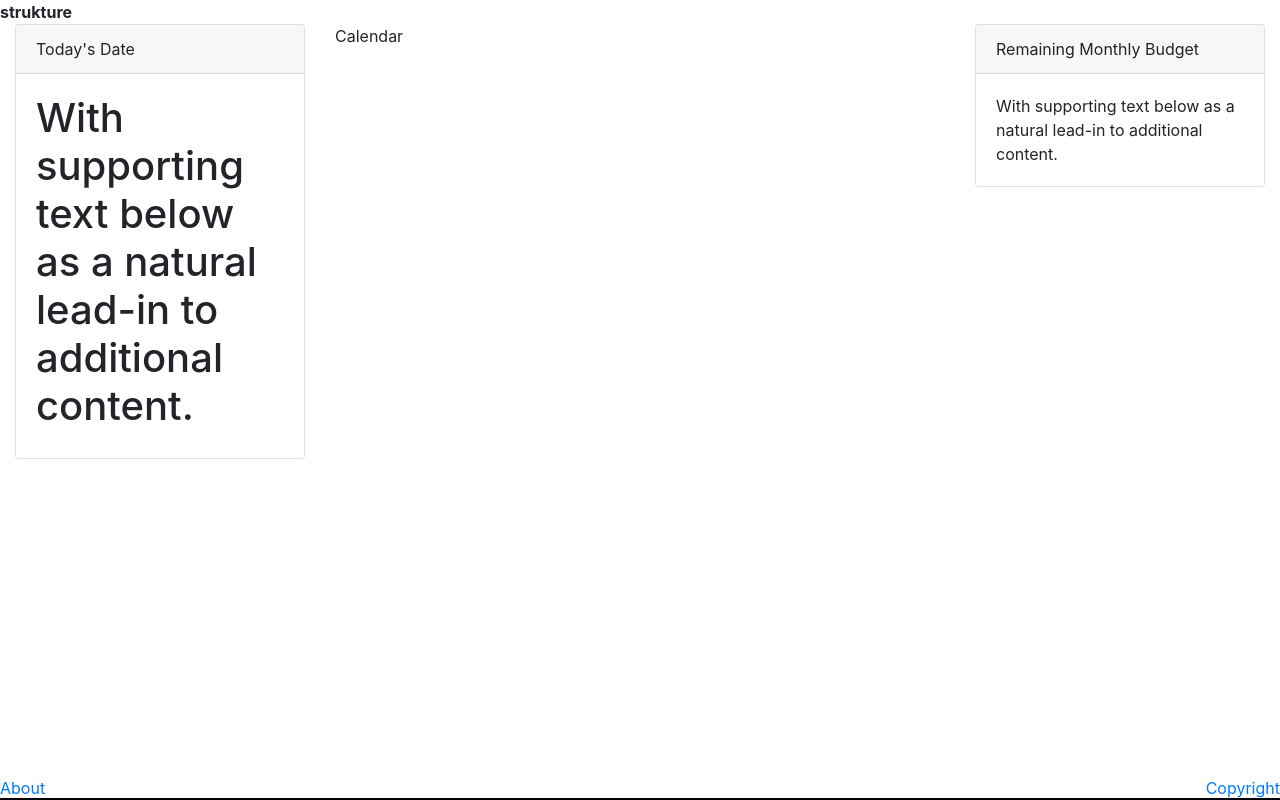
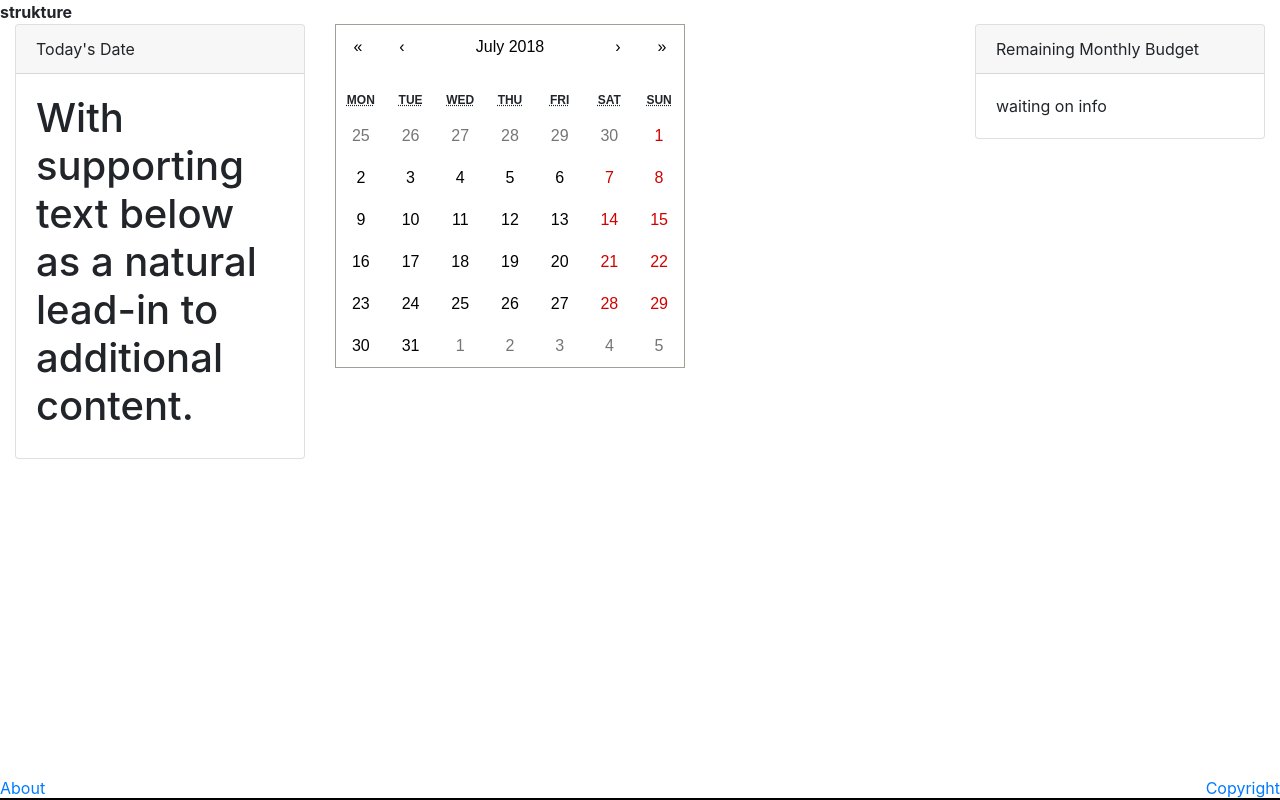
Before and after one commit to RobertOlive/strukture, a React (Create React App) app in the folder client/: page /calendar in a window 1280 px wide. Built offline with nearby package versions, Linux system fonts and the light colour scheme.

Commit message:
BudgetSide displays correctly now, Calendar implementation

```diff
--- a/client/src/App.js
+++ b/client/src/App.js
@@ -1,11 +1,11 @@
 import React, { Component } from "react";
-import { BrowserRouter as Router, Route, Switch } from "react-router-dom";
+import { BrowserRouter as Router, Route, Redirect, Switch } from "react-router-dom";
 import MainCont from "./components/MainCont";
 import Login from "./MainContainers/Login";
 import NoMatch from "./MainContainers/NoMatch";
 import Todos from "./MainContainers/Todos";
 import Budget from "./MainContainers/Budget";
-import Calendar from "./MainContainers/Calendar";
+import MainCalendar from "./MainContainers/MainCalendar";
 import SideCont from "./components/SideCont";
 import NoMatchSide from "./SideContainers/NoMatchSide";
 import BudgetSide from "./SideContainers/BudgetSide";
@@ -18,15 +18,24 @@ class App extends Component {
 
   }
 
+  componentDidMount() {
+    let userInfo = JSON.parse(sessionStorage.getItem("user"));
+    this.setState(userInfo);
+  }
+
   componentDidUpdate() {
     if (this.state.user) {
       document.getElementById("username").innerHTML = this.state.user.info.username;
     }
+    console.log(this.state);
   }
 
   handleLogin = (userData) => {
     this.setState(userData)
+    console.log(userData);
+    sessionStorage.setItem("user", JSON.stringify(userData));
   }
+
 
 
   render() {
@@ -46,10 +55,18 @@ class App extends Component {
               <div className="col-3">
                 <SideCont className="leftSide">
                   <Switch>
-                    <Route exact path="/" component={NoMatchSide}/>
-                    <Route exact path="/todos" component={BudgetSide}/>
-                    <Route exact path="/budget" component={CalendarSide}/>
-                    <Route exact path="/calendar" component={TodosSide}/>
+
+                    <Route exact path="/" render={props => (
+                      this.state.user ? (
+                        <Redirect to="/todos"/>
+                      ) : (
+                        <NoMatchSide {...props} userData={this.state}/>
+                      )
+                    )}/>
+
+                    <Route exact path="/todos" render={props => <BudgetSide {...props} userData={this.state}/>}/>
+                    <Route exact path="/budget" render={props => <CalendarSide {...props} userData={this.state}/>}/>
+                    <Route exact path="/calendar" render={props => <TodosSide {...props} userData={this.state}/>}/>
                   </Switch>
                 </SideCont>
               </div>
@@ -57,10 +74,18 @@ class App extends Component {
               <div className="col">
                 <MainCont>
                   <Switch>
-                    <Route exact path="/" render={(props)=> <Login {...props} loggedIn={this.handleLogin}/>}/>
-                    <Route exact path="/todos" component={Todos} />
-                    <Route exact path="/budget" component={Budget} />
-                    <Route exact path="/calendar" component={Calendar} />
+
+                    <Route exact path="/" render={props => (
+                      this.state.user ? (
+                        <Redirect to="/todos"/>
+                      ) : (
+                        <Login {...props} loggedIn={this.handleLogin} userData={this.state}/>
+                      )
+                    )}/>
+
+                    <Route exact path="/todos" render={props => <Todos {...props} userData={this.state}/>} />
+                    <Route exact path="/budget" render={props => <Budget {...props} userData={this.state}/>}/>
+                    <Route exact path="/calendar" render={props => <MainCalendar {...props} userData={this.state}/>}/>
                     <Route component={NoMatch} />
                   </Switch>
                 </MainCont>
@@ -69,10 +94,18 @@ class App extends Component {
               <div className="col-3">
                 <SideCont className="rightSide">
                   <Switch>
-                    <Route exact path="/" component={NoMatchSide}/>
-                    <Route exact path="/todos" component={CalendarSide}/>
-                    <Route exact path="/budget" component={TodosSide}/>
-                    <Route exact path="/calendar" component={BudgetSide}/>
+
+                  <Route exact path="/" render={props => (
+                      this.state.user ? (
+                        <Redirect to="/todos"/>
+                      ) : (
+                        <NoMatchSide {...props} userData={this.state}/>
+                      )
+                    )}/>
+
+                    <Route exact path="/todos" render={props => <CalendarSide {...props} userData={this.state}/>}/>
+                    <Route exact path="/budget" render={props => <TodosSide {...props} userData={this.state}/>}/>
+                    <Route exact path="/calendar" render={props => <BudgetSide {...props} userData={this.state}/>}/>
                   </Switch>
                 </SideCont>
               </div>
--- a/client/src/MainContainers/Calendar.js
+++ /dev/null
@@ -1,9 +0,0 @@
-import React from "react";
-
-const Calendar = () => (
-    <div className="calendar">
-        <div>Calendar</div>
-    </div>
-);
-
-export default Calendar;
--- /dev/null
+++ b/client/src/MainContainers/MainCalendar.js
@@ -0,0 +1,10 @@
+import React from "react";
+import Calendar from 'react-calendar';
+
+const MainCalendar = () => (
+    <div className="calendar">
+        <Calendar/>
+    </div>
+);
+
+export default MainCalendar;
--- a/client/src/SideContainers/BudgetSide.js
+++ b/client/src/SideContainers/BudgetSide.js
@@ -1,16 +1,28 @@
-import React from "react";
+import React, {Component} from "react";
 
-const BudgetSide = () => (
+class BudgetSide extends Component {
 
+
+    componentDidMount() {
+        // console.log(this.props.userData.user.budget);
+    }
+
+    componentDidUpdate() {
+        console.log(this.props.userData.user.budget);
+    }
+
+    render() {
+        return (
             <div className="card">
                 <div className="card-header">
                     Remaining Monthly Budget
                 </div>
                 <div className="card-body">
-            <p className="card-text">With supporting text below as a natural lead-in to additional content.</p>
+                    <p className="card-text">{this.props.userData.user? ("$" + JSON.stringify(this.props.userData.user.budget)) : ("waiting on info")}</p>
                 </div>
             </div>
-
-);
+        )
+    }
+};
 
 export default BudgetSide;
--- a/client/src/SideContainers/CalendarSide.js
+++ b/client/src/SideContainers/CalendarSide.js
@@ -1,4 +1,6 @@
 import React from "react";
+// import Calendar from "react-calendar/dist/entry.nostyle";
+import Calendar from 'react-calendar';
 
 const CalendarSide = () => (
 
@@ -7,7 +9,8 @@ const CalendarSide = () => (
             Calendar
         </div>
         <div className="card-body">
-            <p className="card-text">With supporting text below as a natural lead-in to additional content.</p>
+            <Calendar />
+            {/* <p className="card-text">With supporting text below as a natural lead-in to additional content.</p> */}
         </div>
     </div>
 
--- a/package.json
+++ b/package.json
@@ -24,6 +24,7 @@
     "express": "^4.15.4",
     "if-env": "^1.0.4",
     "mongoose": "^5.2.4",
+    "react-calendar": "^2.16.1",
     "react-router-dom": "^4.3.1"
   }
 }
```
Also changed, not shown: 1 other file (tests, documents, lock files or other folders). Lines whose indentation alone changed are shown as unchanged.
